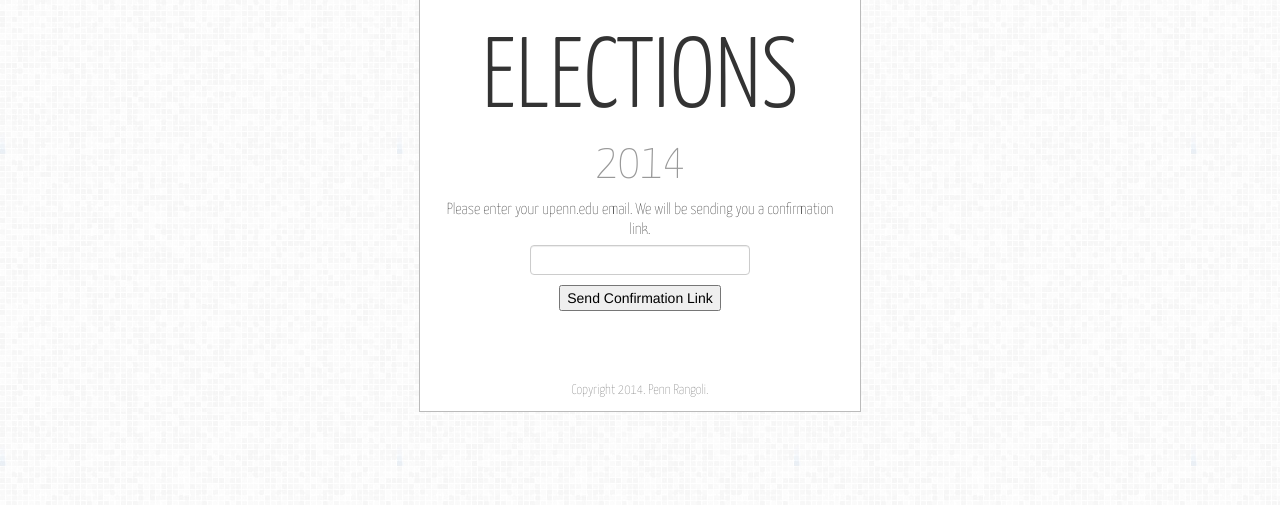
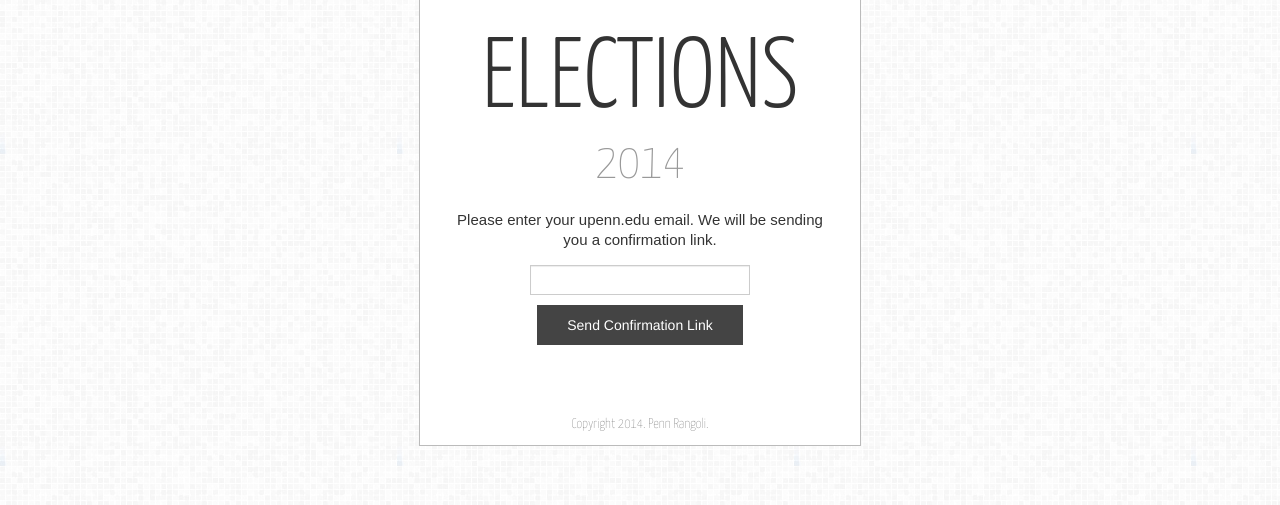
Before and after one commit to tharunreddy/elections-app, a Python web app: template templates/email_form.html in a window 1280 px wide. Shown: the part 178-683 px from the top of the page. Run offline with Jinja, Linux system fonts and the light colour scheme; the template is opened without the code that fills it, so the values that code supplies are empty; some libraries are stand-ins or nearby versions.

Commit message:
Styling error msg on email_form

```diff
--- a/templates/email_form.html
+++ b/templates/email_form.html
@@ -208,12 +208,12 @@
 			<h2>2014</h2>
 			<div>
                 {% if error_msg %}
-                    <p>{{error_msg}} <!-- Gopi --> </p>
+                    <div style="background-color: #FF8686;padding: 10px;color: white;font-family: Arial;font-size: 14px;">{{error_msg}} <!-- Gopi --> </div>
                 {% endif %}
 				<form method="POST">
-					<label style="font-size:16px;font-weight:200">Please enter your upenn.edu email. We will be sending you a confirmation link.</label>
-					<input type="text" name="email"><br/>
-					<input type="submit" name="submit" value="Send Confirmation Link">
+					<label style="font-size: 15px;font-weight: 300;font-family: arial;padding: 10px;">Please enter your upenn.edu email. We will be sending you a confirmation link.</label>
+					<input type="text" name="email" style="border-radius:0"><br/>
+					<input style="padding: 10px 30px;border: 0;background-color: #444;color: white;" type="submit" name="submit" value="Send Confirmation Link">
 				</form>
 			</div>
 		</div>
```
